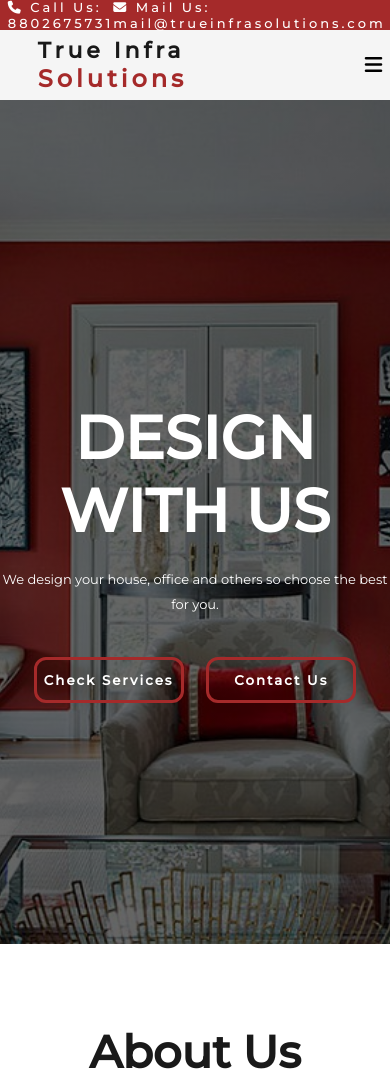
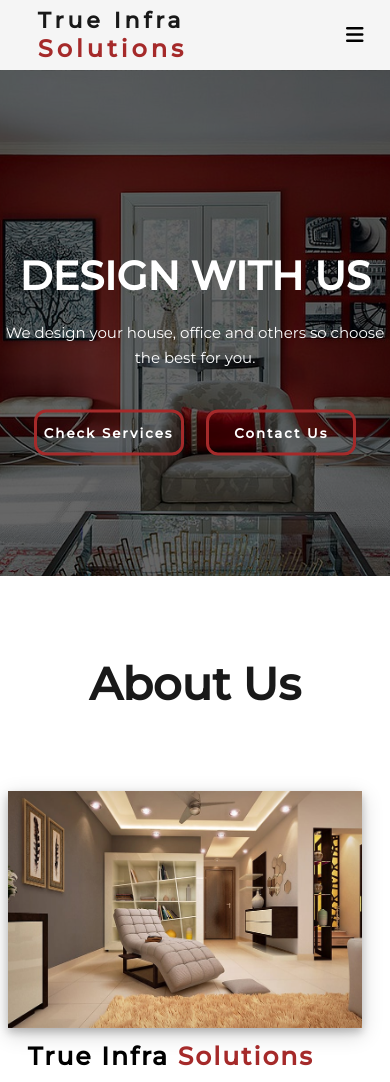
Before and after one commit to frontendsoni/Modern-responsive-website, a plain HTML site: page index.html in a window 390 px wide. Shown: the top 1082 px of the page. Drawn offline with Linux system fonts and the light colour scheme.

Commit message:
Update style.css

```diff
--- a/style.css
+++ b/style.css
@@ -469,12 +469,24 @@ html {
 }
 
 @media only screen and (max-width:786px) {
-  .flex-address-bar .social-icons, nav {
+   .address-bar, nav {
     display: none;
   }
 
   .bar-icon {
     display: block;
+    padding-right: 5%;
+  }
+  .banner-image {
+    height: 60vh;
+  }
+  .banner-image .content h1 {
+    font-size: 4rem;
+    margin-top: none;
+  }
+
+  .banner-image .content p {
+    font-size: 1.5rem;
   }
 
   .flex-about {
@@ -508,9 +520,7 @@ html {
   }
 
   .footer-content .contact-info .left-contact, .right-contact {
-    width: 100%;
-    margin: 0 auto;
-
+    max-width: 100%;
   }
 
   .footer-content .contact-info .left-contact {
```
